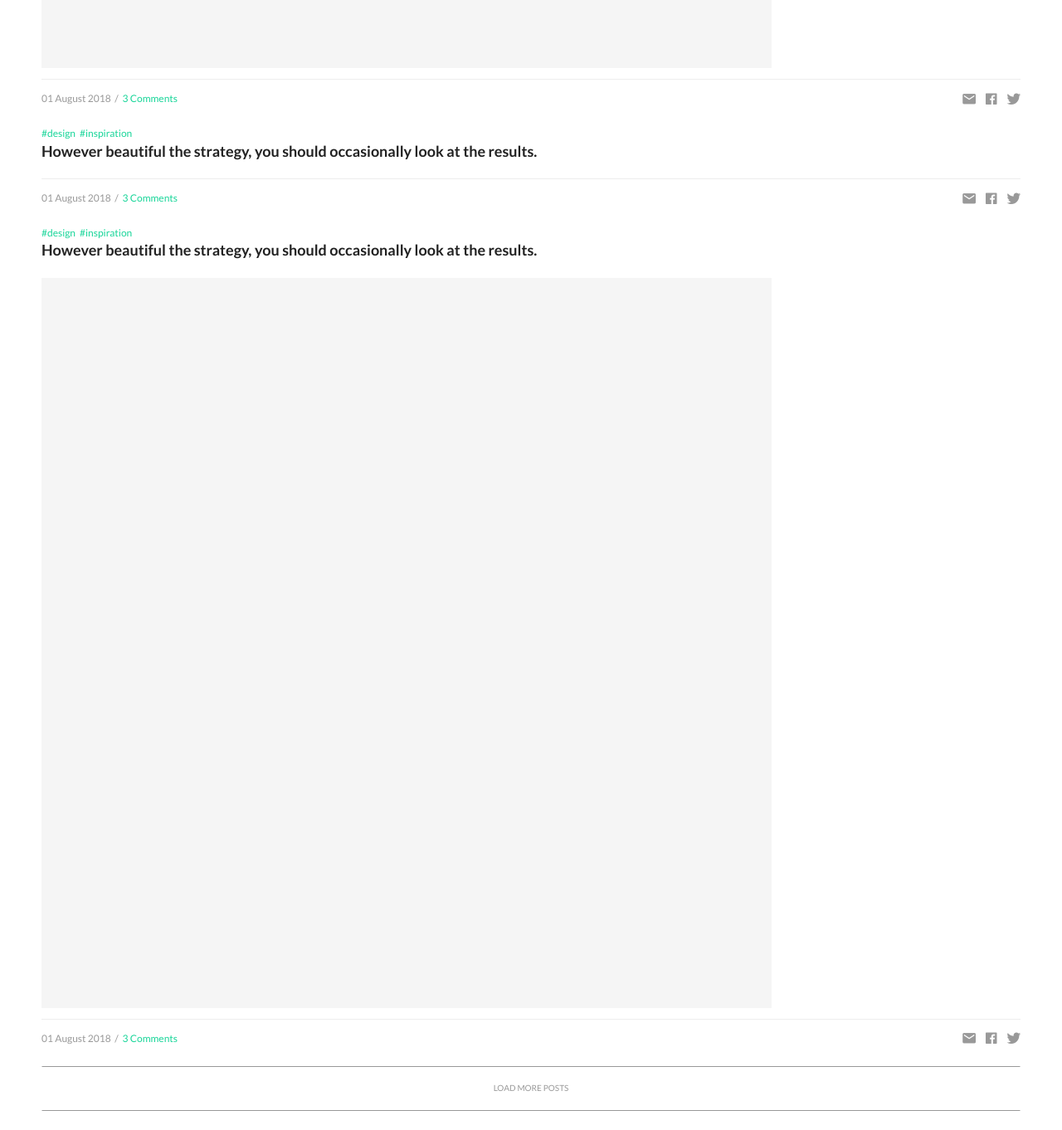
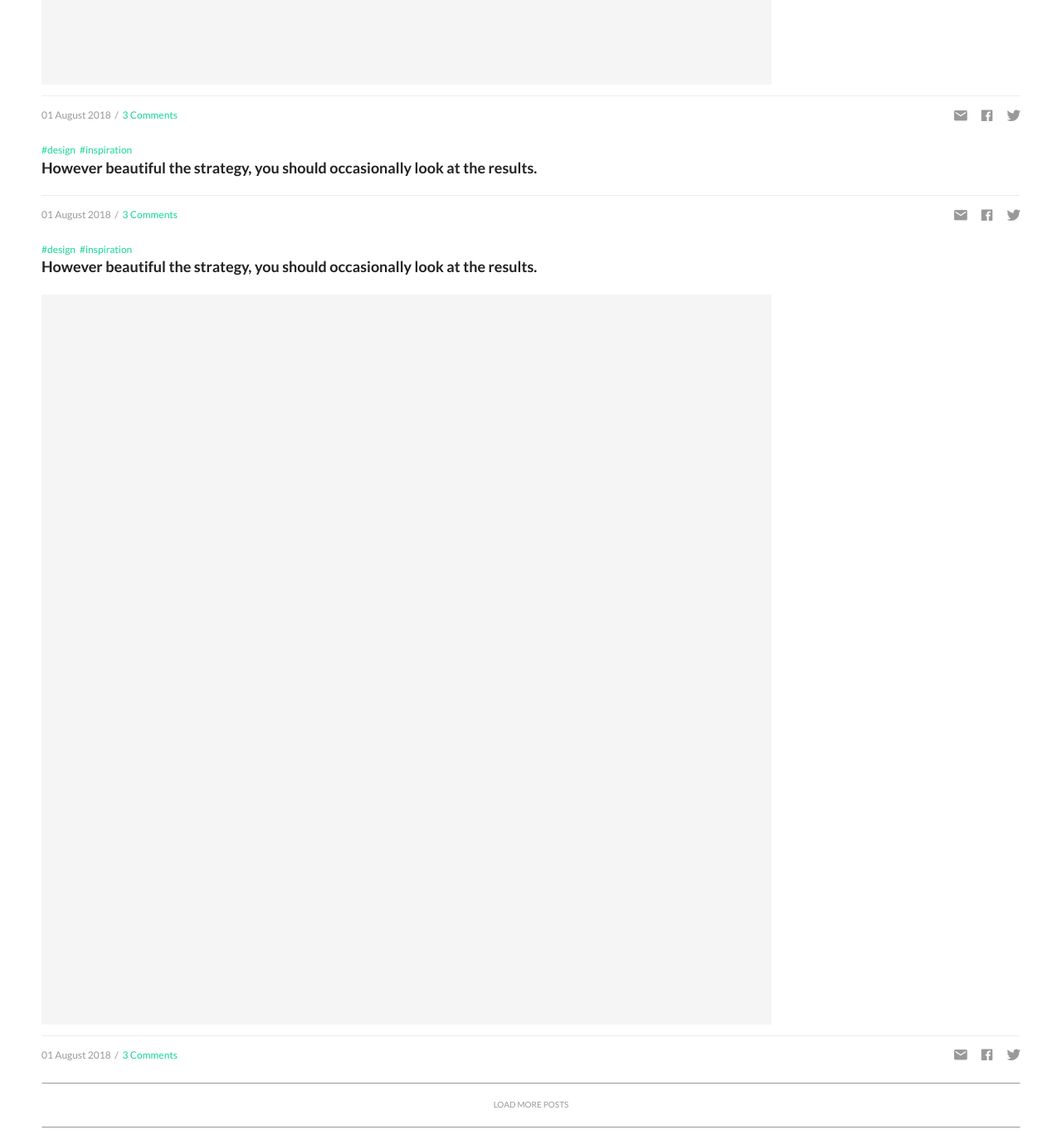
Before and after one commit to uwehlzcu/tumber, a website: page app/index.html in a window 1280 px wide. Shown: the part 860-2222 px from the top of the page at 83% size. Before the commit the page ends 2199 px from the top, so only its background shows below. Drawn offline with nearby package versions, Linux system fonts and the light colour scheme; files that its build step writes are made by us from their sources.

Commit message:
enhancements

```diff
--- a/app/index.html
+++ b/app/index.html
@@ -39,9 +39,7 @@
               <div class="c-tags__item">#inspiration</div>
             </div>
           </div>
-          <div class="c-post__title u-margin-bottom-small">
-            <h2>However beautiful the strategy, you should occasionally look at the results.</h2>
-          </div>
+          <h2 class="c-post__title u-margin-bottom-small">However beautiful the strategy, you should occasionally look at the results.</h2>
           <div class="c-post__img u-margin-bottom-smallest">
             <img src="./images/post-thumb.png" alt="Post image">
           </div>
@@ -52,9 +50,11 @@
               <span class="c-post__comments">3&nbsp;Comments</span>
             </div>
             <div class="c-post__share">
-              <i class="c-post__icon icon ion-md-mail"></i>
-              <i class="c-post__icon icon ion-logo-facebook"></i>
-              <i class="c-post__icon icon ion-logo-twitter"></i>
+              <div class="c-social-links u-full-width">
+                <i class="c-social-links__icon c-social-links__icon--medium icon ion-md-mail"></i>
+                <i class="c-social-links__icon c-social-links__icon--medium icon ion-logo-facebook"></i>
+                <i class="c-social-links__icon c-social-links__icon--medium icon ion-logo-twitter"></i>
+              </div>
             </div>
           </div>
         </div>
@@ -66,9 +66,8 @@
               <div class="c-tags__item">#inspiration</div>
             </div>
           </div>
-          <div class="c-post__title u-margin-bottom-small">
-            <h2>However beautiful the strategy, you should occasionally look at the results.</h2>
-          </div>
+          <h2 class="c-post__title u-margin-bottom-small">However beautiful the strategy, you should occasionally look at the results.</h2>
+
 
           <div class="u-line-break u-margin-bottom-smallest"></div>
           <div class="c-post__footer">
@@ -77,9 +76,11 @@
               <span class="c-post__comments">3&nbsp;Comments</span>
             </div>
             <div class="c-post__share">
-              <i class="c-post__icon icon ion-md-mail"></i>
-              <i class="c-post__icon icon ion-logo-facebook"></i>
-              <i class="c-post__icon icon ion-logo-twitter"></i>
+              <div class="c-social-links u-full-width">
+                <i class="c-social-links__icon c-social-links__icon--medium icon ion-md-mail"></i>
+                <i class="c-social-links__icon c-social-links__icon--medium icon ion-logo-facebook"></i>
+                <i class="c-social-links__icon c-social-links__icon--medium icon ion-logo-twitter"></i>
+              </div>
             </div>
           </div>
         </div>
@@ -91,9 +92,8 @@
               <div class="c-tags__item">#inspiration</div>
             </div>
           </div>
-          <div class="c-post__title u-margin-bottom-small">
-            <h2>However beautiful the strategy, you should occasionally look at the results.</h2>
-          </div>
+          <h2 class="c-post__title u-margin-bottom-small">However beautiful the strategy, you should occasionally look at the results.</h2>
+
           <div class="c-post__img u-margin-bottom-smallest">
             <img src="./images/post-thumb.png" alt="Post image">
           </div>
@@ -104,9 +104,11 @@
               <span class="c-post__comments">3&nbsp;Comments</span>
             </div>
             <div class="c-post__share">
-              <i class="c-post__icon icon ion-md-mail"></i>
-              <i class="c-post__icon icon ion-logo-facebook"></i>
-              <i class="c-post__icon icon ion-logo-twitter"></i>
+              <div class="c-social-links u-full-width">
+                <i class="c-social-links__icon c-social-links__icon--medium icon ion-md-mail"></i>
+                <i class="c-social-links__icon c-social-links__icon--medium icon ion-logo-facebook"></i>
+                <i class="c-social-links__icon c-social-links__icon--medium icon ion-logo-twitter"></i>
+              </div>
             </div>
           </div>
         </div>
--- a/app/styles/base/_base.scss
+++ b/app/styles/base/_base.scss
@@ -29,7 +29,7 @@ html {
 }
 
 body {
-  padding: 0 2rem;
+  padding: 2rem;
 }
 
 /**
--- a/app/styles/components/_post.scss
+++ b/app/styles/components/_post.scss
@@ -1,7 +1,6 @@
 .c-post {
   &__title {
-    font-size: 1.2rem;
-    font-weight: 300;
+    font-size: 1.8rem;
   }
   &__footer {
     height: auto !important;
@@ -9,17 +8,15 @@
     flex-flow: row nowrap;
     justify-content: space-between;
     align-items: center;
-}
+  }
   &__meta {
     padding: .5rem 0;
   }
-  &__date,
-  &__icon {
-      color: $mid-grey;
+  &__share {
+    width: 8rem;
   }
-  &__icon {
-    margin-left: 1rem;
-    font-size: 1.8rem;
+  &__date {
+    color: $mid-grey;
   }
   &__comments {
     color: $brand-color;
--- /dev/null
+++ b/app/styles/components/_social-links.scss
@@ -0,0 +1,11 @@
+.c-social-links {
+  display: flex;
+  flex-flow: row nowrap;
+  justify-content: space-between;
+  &__icon {
+    color: $mid-grey;
+    &--medium {
+      font-size: 1.8rem;
+    }
+  }
+}
--- a/app/styles/main.scss
+++ b/app/styles/main.scss
@@ -15,6 +15,7 @@
 'layout/footer';
 // 5. Components
 @import 'components/post',
+'components/social-links',
 'components/load-more',
 'components/tags',
 'components/button';
```
